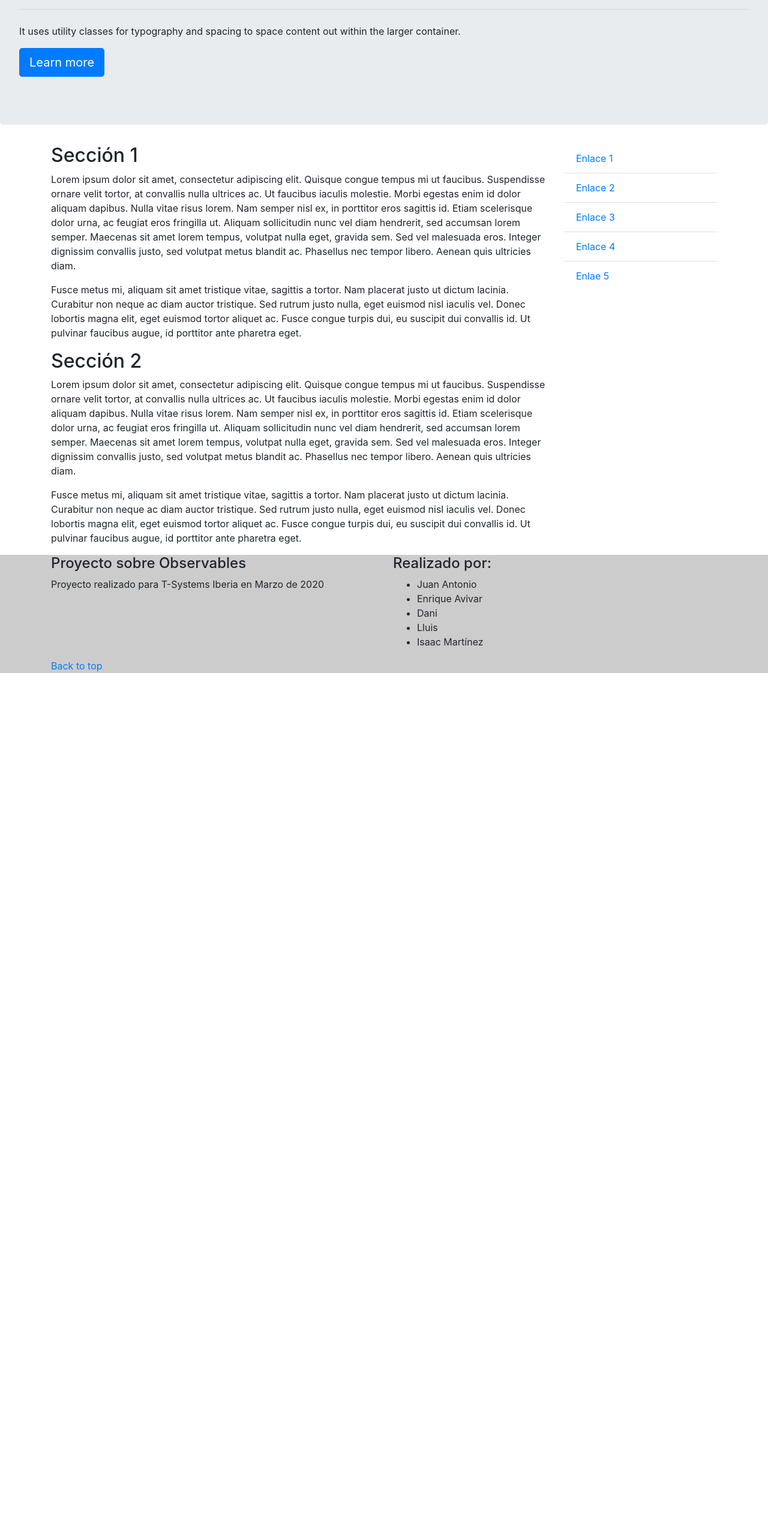
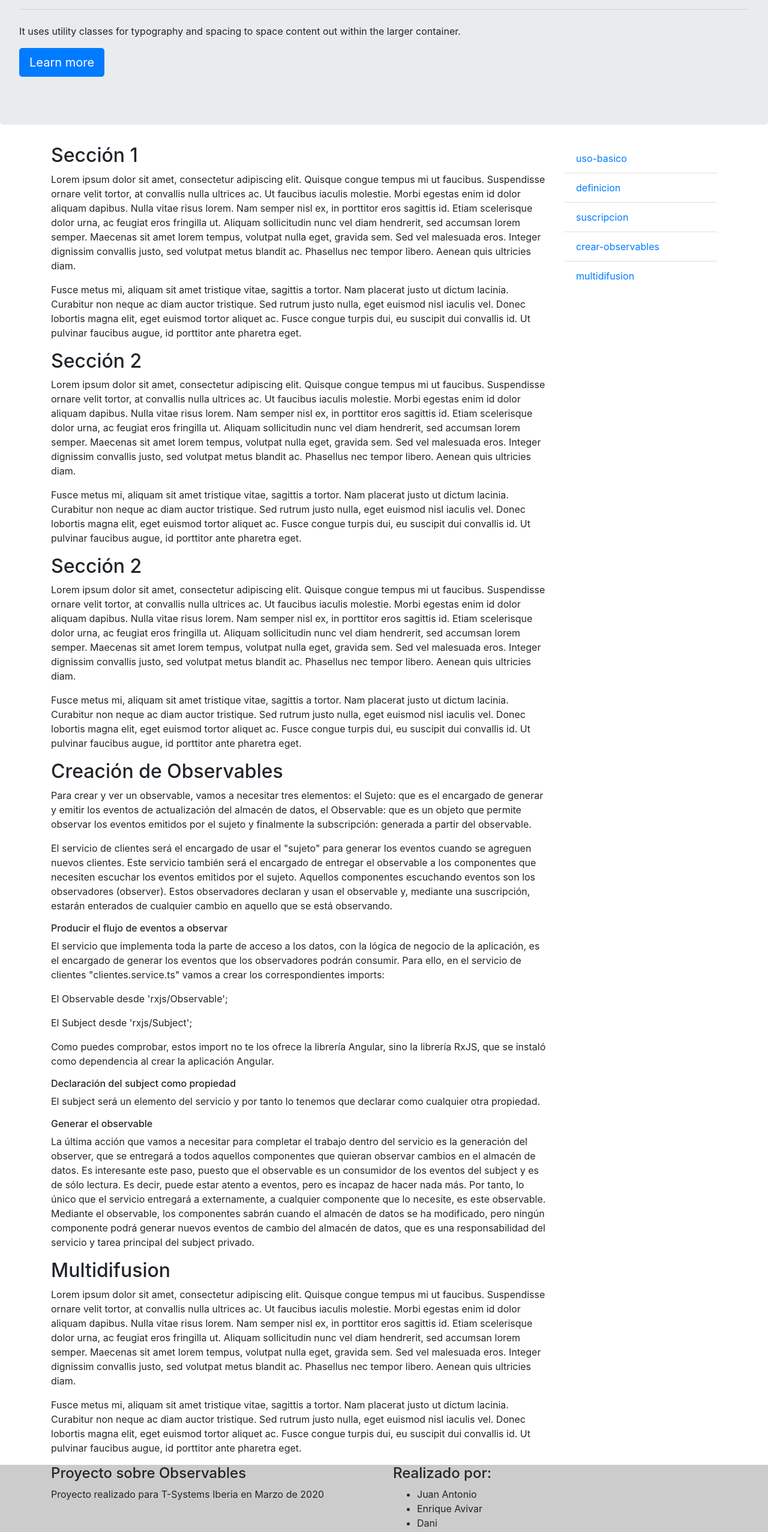
Before and after one commit to enriqueavivar-tsystems/observables, an Angular app: page / in a window 1280 px wide. Shown: the part 234-2788 px from the top of the page at 60% size. Before the commit the page ends 1372 px from the top, so only its background shows below. Built offline with nearby package versions, Linux system fonts and the light colour scheme.

Commit message:
Sincro Lluís

```diff
--- a/src/app/components/mainContent/main-content-component/main-content-component.component.html
+++ b/src/app/components/mainContent/main-content-component/main-content-component.component.html
@@ -1,4 +1,4 @@
-<div id="seccion1">
+<div id="uso-basico">
     <h2>Sección 1</h2>
     <p>
         Lorem ipsum dolor sit amet, consectetur adipiscing elit. Quisque congue tempus mi ut faucibus. Suspendisse ornare velit tortor, at convallis nulla ultrices ac. Ut faucibus iaculis molestie. Morbi egestas enim id dolor aliquam dapibus. Nulla vitae risus
@@ -11,7 +11,7 @@
     </p>
 </div>
 
-<div id="seccion 2">
+<div id="definicion">
     <h2>Sección 2</h2>
     <p>
         Lorem ipsum dolor sit amet, consectetur adipiscing elit. Quisque congue tempus mi ut faucibus. Suspendisse ornare velit tortor, at convallis nulla ultrices ac. Ut faucibus iaculis molestie. Morbi egestas enim id dolor aliquam dapibus. Nulla vitae risus
@@ -23,3 +23,57 @@
         aliquet ac. Fusce congue turpis dui, eu suscipit dui convallis id. Ut pulvinar faucibus augue, id porttitor ante pharetra eget.
     </p>
 </div>
+
+<div id="suscripcion">
+    <h2>Sección 2</h2>
+    <p>
+        Lorem ipsum dolor sit amet, consectetur adipiscing elit. Quisque congue tempus mi ut faucibus. Suspendisse ornare velit tortor, at convallis nulla ultrices ac. Ut faucibus iaculis molestie. Morbi egestas enim id dolor aliquam dapibus. Nulla vitae risus
+        lorem. Nam semper nisl ex, in porttitor eros sagittis id. Etiam scelerisque dolor urna, ac feugiat eros fringilla ut. Aliquam sollicitudin nunc vel diam hendrerit, sed accumsan lorem semper. Maecenas sit amet lorem tempus, volutpat nulla eget,
+        gravida sem. Sed vel malesuada eros. Integer dignissim convallis justo, sed volutpat metus blandit ac. Phasellus nec tempor libero. Aenean quis ultricies diam.
+    </p>
+    <p>
+        Fusce metus mi, aliquam sit amet tristique vitae, sagittis a tortor. Nam placerat justo ut dictum lacinia. Curabitur non neque ac diam auctor tristique. Sed rutrum justo nulla, eget euismod nisl iaculis vel. Donec lobortis magna elit, eget euismod tortor
+        aliquet ac. Fusce congue turpis dui, eu suscipit dui convallis id. Ut pulvinar faucibus augue, id porttitor ante pharetra eget.
+    </p>
+</div>
+
+<div id="crear-observables">
+    <h2>Creación de Observables</h2>
+<p>
+Para crear y ver un observable, vamos a necesitar tres elementos: el Sujeto: que es el encargado de generar y emitir los eventos de actualización del almacén de datos, el Observable: que es un objeto que permite observar los eventos emitidos por el sujeto y finalmente la subscripción: generada a partir del observable.
+</p>
+<p>
+El servicio de clientes será el encargado de usar el "sujeto" para generar los eventos cuando se agreguen nuevos clientes. Este servicio también será el encargado de entregar el observable a los componentes que necesiten escuchar los eventos emitidos por el sujeto.
+Aquellos componentes escuchando eventos son los observadores (observer). Estos observadores declaran y usan el observable y, mediante una suscripción, estarán enterados de cualquier cambio en aquello que se está observando.
+</p>
+<h6>Producir el flujo de eventos a observar </h6>
+<p>
+El servicio que implementa toda la parte de acceso a los datos, con la lógica de negocio de la aplicación, es el encargado de generar los eventos que los observadores podrán consumir. Para ello, en el servicio de clientes "clientes.service.ts" vamos a crear los correspondientes imports:
+</p>
+<p>El Observable  desde 'rxjs/Observable';</p>
+<p>El  Subject  desde 'rxjs/Subject';</p>
+<p>
+Como puedes comprobar, estos import no te los ofrece la librería Angular, sino la librería RxJS, que se instaló como dependencia al crear la aplicación Angular.
+</p>
+<h6>Declaración del subject como propiedad </h6>
+<p>El subject será un elemento del servicio y por tanto lo tenemos que declarar como cualquier otra propiedad. </p>
+ <h6>Generar el observable </h6>
+<p>
+La última acción que vamos a necesitar para completar el trabajo dentro del servicio es la generación del observer, que se entregará a todos aquellos componentes que quieran observar cambios en el almacén de datos.
+Es interesante este paso, puesto que el observable es un consumidor de los eventos del subject y es de sólo lectura. Es decir, puede estar atento a eventos, pero es incapaz de hacer nada más. Por tanto, lo único que el servicio entregará a externamente, a cualquier componente que lo necesite, es este observable. Mediante el observable, los componentes sabrán cuando el almacén de datos se ha modificado, pero ningún componente podrá generar nuevos eventos de cambio del almacén de datos, que es una responsabilidad del servicio y tarea principal del subject privado.
+</p>
+</div>
+
+
+<div id="multidifusion">
+    <h2>Multidifusion</h2>
+    <p>
+        Lorem ipsum dolor sit amet, consectetur adipiscing elit. Quisque congue tempus mi ut faucibus. Suspendisse ornare velit tortor, at convallis nulla ultrices ac. Ut faucibus iaculis molestie. Morbi egestas enim id dolor aliquam dapibus. Nulla vitae risus
+        lorem. Nam semper nisl ex, in porttitor eros sagittis id. Etiam scelerisque dolor urna, ac feugiat eros fringilla ut. Aliquam sollicitudin nunc vel diam hendrerit, sed accumsan lorem semper. Maecenas sit amet lorem tempus, volutpat nulla eget,
+        gravida sem. Sed vel malesuada eros. Integer dignissim convallis justo, sed volutpat metus blandit ac. Phasellus nec tempor libero. Aenean quis ultricies diam.
+    </p>
+    <p>
+        Fusce metus mi, aliquam sit amet tristique vitae, sagittis a tortor. Nam placerat justo ut dictum lacinia. Curabitur non neque ac diam auctor tristique. Sed rutrum justo nulla, eget euismod nisl iaculis vel. Donec lobortis magna elit, eget euismod tortor
+        aliquet ac. Fusce congue turpis dui, eu suscipit dui convallis id. Ut pulvinar faucibus augue, id porttitor ante pharetra eget.
+    </p>
+</div>
--- a/src/app/components/sideContent/side-content-component/side-content-component.component.html
+++ b/src/app/components/sideContent/side-content-component/side-content-component.component.html
@@ -1,8 +1,8 @@
 <ul class="list-group list-group-flush">
-    <li class="list-group-item"><a href="">Enlace 1</a></li>
-    <li class="list-group-item"><a href="">Enlace 2</a></li>
-    <li class="list-group-item"><a href="">Enlace 3</a></li>
-    <li class="list-group-item"><a href="">Enlace 4</a></li>
-    <li class="list-group-item"><a href="">Enlae 5</a></li>
+    <li class="list-group-item"><a href="">uso-basico</a></li>
+    <li class="list-group-item"><a href="">definicion</a></li>
+    <li class="list-group-item"><a href="">suscripcion</a></li>
+    <li class="list-group-item"><a href="">crear-observables</a></li>
+    <li class="list-group-item"><a href="">multidifusion</a></li>
 
 </ul>
```
